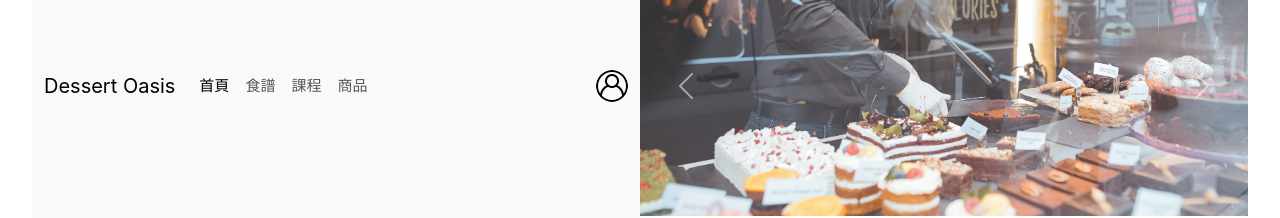
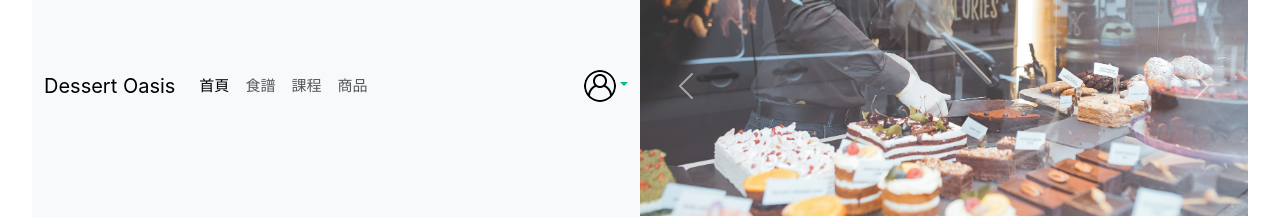
Before and after one commit to HiroLiang/dessertoasis-vue, a Vue app: page / in a window 1280 px wide. Shown: the part 314-532 px from the top of the page. Built offline with nearby package versions, Linux system fonts and the light colour scheme; the HTML template or start-up script is replaced by a standard one.

Commit message:
edit NavBar a select list for sign link

```diff
--- a/src/App.vue
+++ b/src/App.vue
@@ -1,8 +1,8 @@
 <script setup lang="ts">
-import HomeView from './views/HomeView.vue';
+import { RouterView } from 'vue-router';
 </script>
 <template>
-  <HomeView />
+  <RouterView />
 </template>
 
 <style scoped></style>
--- a/src/components/NavBar.vue
+++ b/src/components/NavBar.vue
@@ -1,4 +1,5 @@
 <script setup lang="ts">
+import { ref } from 'vue';
 const props = defineProps({
     ProfilePicture: {
         type: String,
@@ -6,22 +7,33 @@ const props = defineProps({
     },
     NavBarList: {
         default: [
-            { title: '食譜', toUrl: '/recipes' },
-            { title: '課程', toUrl: '/course' },
-            { title: '商品', toUrl: '/products' }
+            { title: '食譜', toUrl: '/' },
+            { title: '課程', toUrl: '/' },
+            { title: '商品', toUrl: '/' }
         ]
     }
-});
+})
+
+const listPosition = ref('profile-list')
+
+const removeListClass = () => {
+    if (listPosition.value != '') {
+        listPosition.value = ''
+    } else {
+        listPosition.value = 'profile-list'
+    }
+}
 </script>
 <template>
     <nav class="navbar navbar-expand-lg bg-light">
         <div class="container-fluid">
-            <router-link class="navbar-brand" to="/">Dessert Oasis</router-link>
-            <button class="navbar-toggler" type="button" data-bs-toggle="collapse" data-bs-target="#navbarText"
-                aria-controls="navbarText" aria-expanded="false" aria-label="Toggle navigation">
+            <button @click="removeListClass" class="navbar-toggler" type="button" data-bs-toggle="collapse"
+                data-bs-target="#navbarText" aria-controls="navbarText" aria-expanded="false"
+                aria-label="Toggle navigation">
                 <span class="navbar-toggler-icon"></span>
             </button>
             <div class="collapse navbar-collapse" id="navbarText">
+                <router-link class="navbar-brand" to="/">Dessert Oasis</router-link>
                 <ul class="navbar-nav me-auto mb-2 mb-lg-0">
                     <li class="nav-item">
                         <router-link class="nav-link active" aria-current="page" to="/">首頁</router-link>
@@ -30,11 +42,16 @@ const props = defineProps({
                         <router-link :to="navTitle.toUrl" class="nav-link">{{ navTitle.title }}</router-link>
                     </li>
                 </ul>
-                <span class="loginIcon">
-                    <router-link to="/signin">
-                        <img :src="`/images/navbar/${props.ProfilePicture}`" alt="ProfilePicture">
-                    </router-link>
-                </span>
+            </div>
+            <div class="dropdown">
+                <a class="dropdown-toggle" href="#" role="button" id="dropdownMenuLink" data-bs-toggle="dropdown"
+                    aria-expanded="false">
+                    <img class="loginIcon" :src="`/images/navbar/${props.ProfilePicture}`" alt="ProfilePicture">
+                </a>
+                <ul :class="`dropdown-menu ${listPosition}`" aria-labelledby="dropdownMenuLink">
+                    <li><a class="dropdown-item" href="#">購物車</a></li>
+                    <li><router-link to="/signIn" class="dropdown-item" href="#">會員登入</router-link></li>
+                </ul>
             </div>
         </div>
     </nav>
@@ -46,9 +63,7 @@ const props = defineProps({
     border-radius: 16px;
 }
 
-.loginIcon img {
-    width: 32px;
-    height: 32px;
-    border-radius: 16px;
+.profile-list {
+    transform: translateX(-110px) translateY(8px);
 }
 </style>
--- a/src/router/index.ts
+++ b/src/router/index.ts
@@ -10,12 +10,9 @@ const router = createRouter({
       component: HomeView
     },
     {
-      path: '/about',
-      name: 'about',
-      // route level code-splitting
-      // this generates a separate chunk (About.[hash].js) for this route
-      // which is lazy-loaded when the route is visited.
-      component: () => import('../views/AboutView.vue')
+      path: '/signIn',
+      name: 'signIn',
+      component: () => import('../views/SignIn.vue')
     }
   ]
 })
--- /dev/null
+++ b/src/views/SignIn.vue
@@ -0,0 +1,8 @@
+<script setup lang="ts">
+
+</script>
+<template>
+    <div>
+        <h1>sign in</h1>
+    </div>
+</template>
```
Also changed, not shown: tsconfig.app.json (+12 -3 lines).
